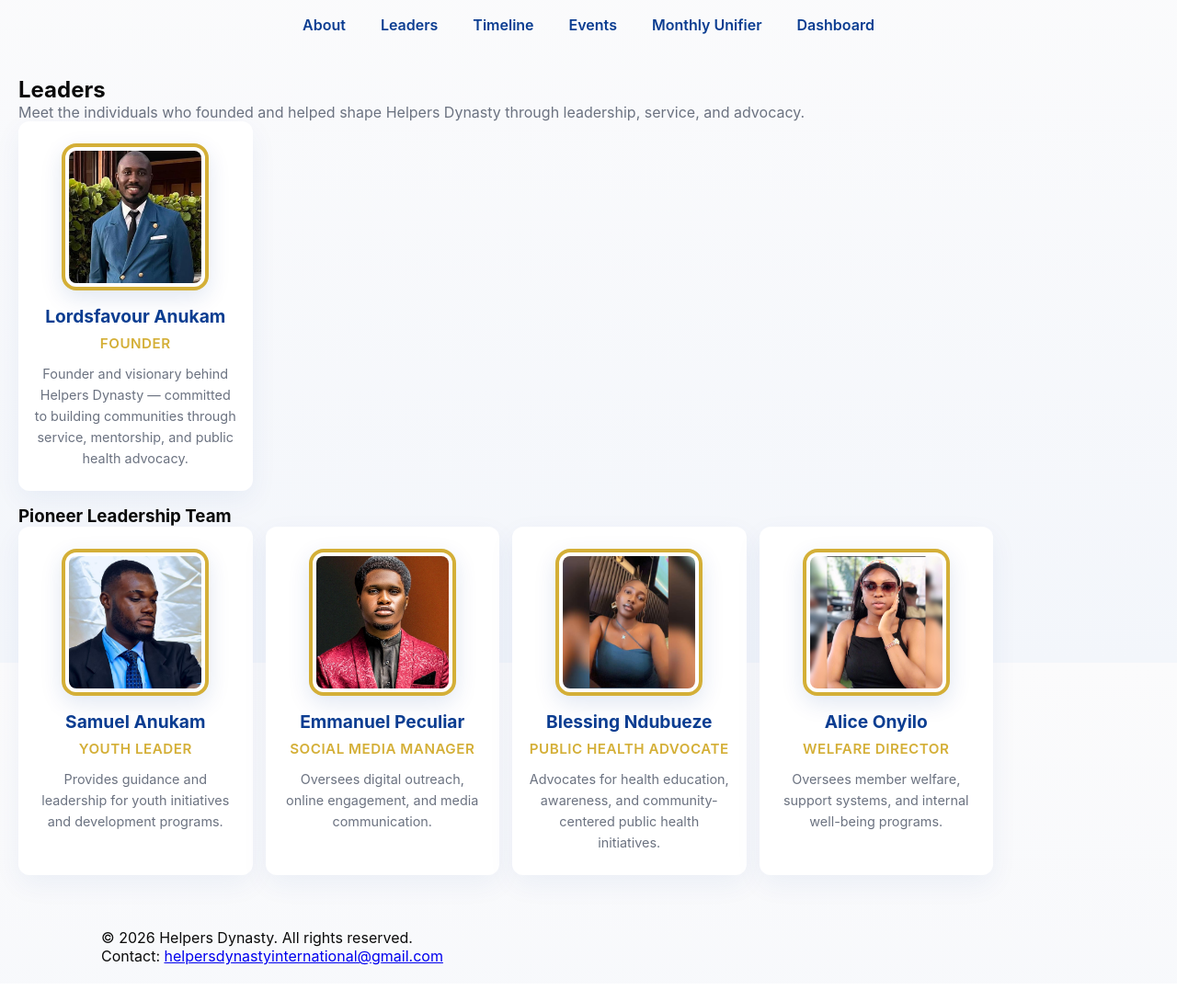
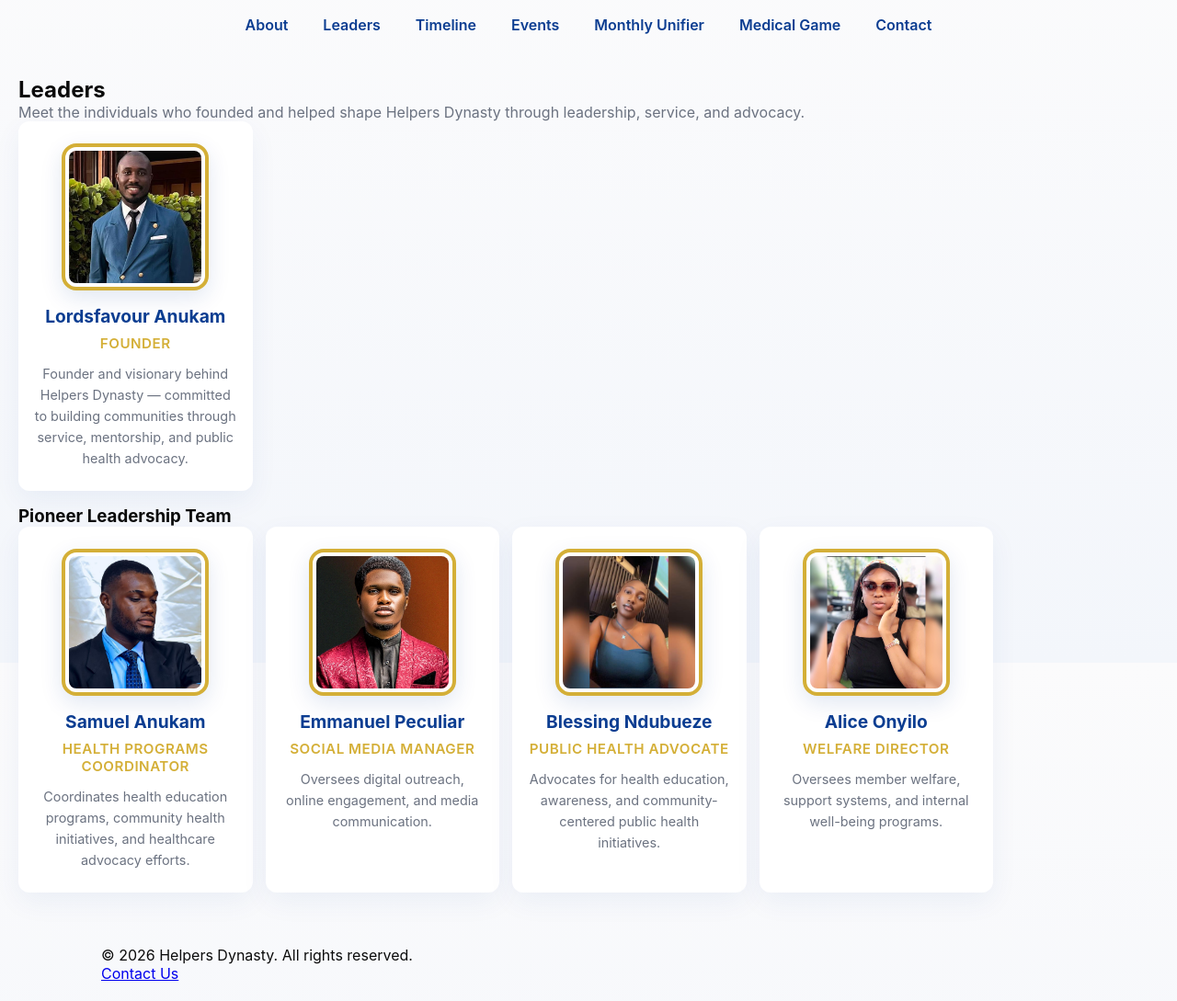
Before and after one commit to Mifavourite/HD-MedED, a website: page founders.html in a window 1280 px wide. Shown: the part 79-1168 px from the top of the page at 92% size. Drawn offline with Linux system fonts and the light colour scheme.

Commit message:
Update founders.html

```diff
--- a/founders.html
+++ b/founders.html
@@ -4,6 +4,7 @@
   <meta charset="utf-8" />
   <meta name="viewport" content="width=device-width, initial-scale=1" />
   <title>Leadership — Helpers Dynasty</title>
+  <link rel="icon" type="image/jpeg" href="ok.jpg" id="favicon">
   <link rel="stylesheet" href="assets/css/styles.css" />
 </head>
 
@@ -35,7 +36,8 @@
       <li><a href="timeline.html">Timeline</a></li>
       <li><a href="events.html">Events</a></li>
       <li><a href="blog.html">Monthly Unifier</a></li>
-      <li><a href="dashboard.html">Dashboard</a></li>
+      <li><a href="game.html">Medical Game</a></li>
+      <li><a href="contact.html">Contact</a></li>
     </ul>
   </nav>
 
@@ -65,9 +67,9 @@
       <article class="card founder">
         <img src="assets/images/sam.jpg" alt="Samuel Anukam" class="avatar-img" />
         <h3>Samuel Anukam</h3>
-        <p class="role">Youth Leader</p>
+        <p class="role">Health Programs Coordinator</p>
         <p class="bio">
-          Provides guidance and leadership for youth initiatives and development programs.
+          Coordinates health education programs, community health initiatives, and healthcare advocacy efforts.
         </p>
       </article>
 
@@ -105,7 +107,7 @@
   <footer class="site-footer">
     <div class="container">
       <p>© <span id="thisYear"></span> Helpers Dynasty. All rights reserved.</p>
-      <p>Contact: <a href="mailto:helpersdynastyinternational@gmail.com">helpersdynastyinternational@gmail.com</a></p>
+      <p><a href="contact.html">Contact Us</a></p>
     </div>
   </footer>
 
```
